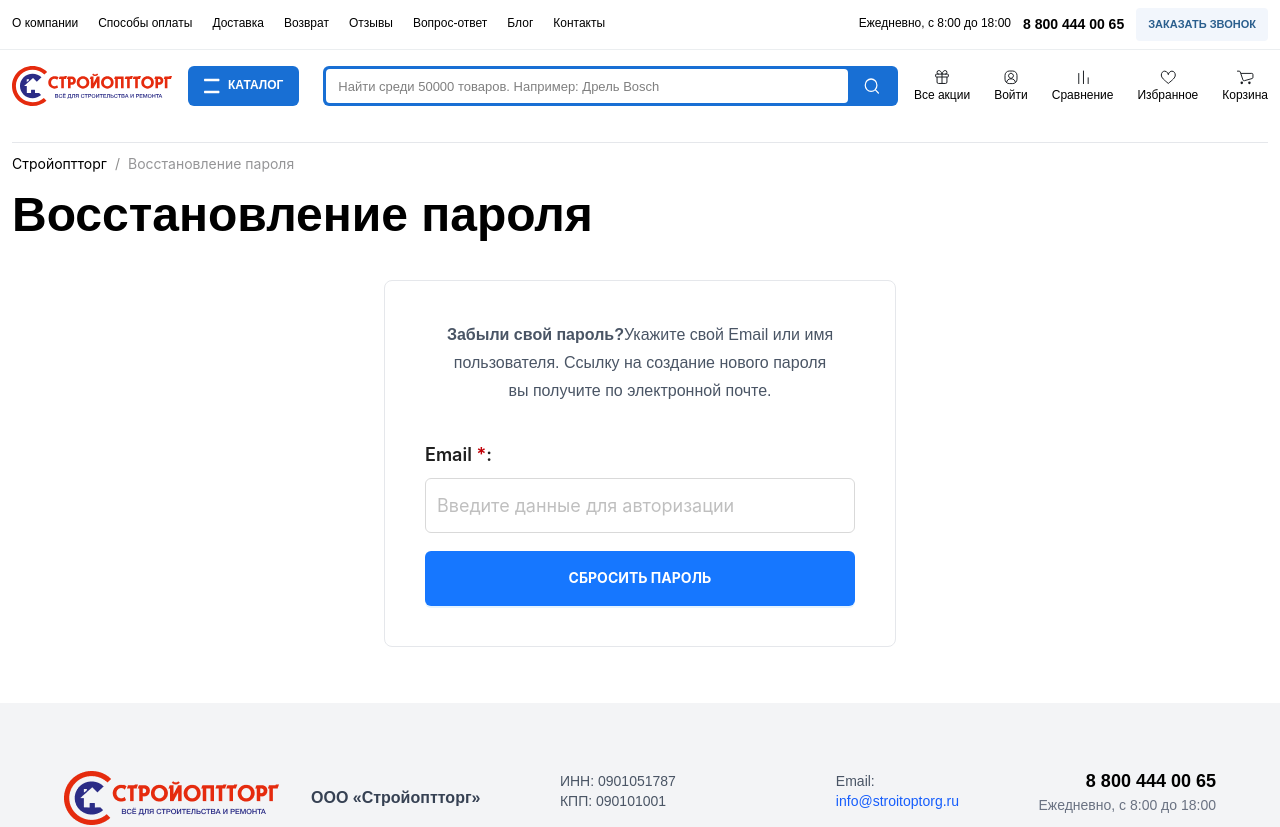
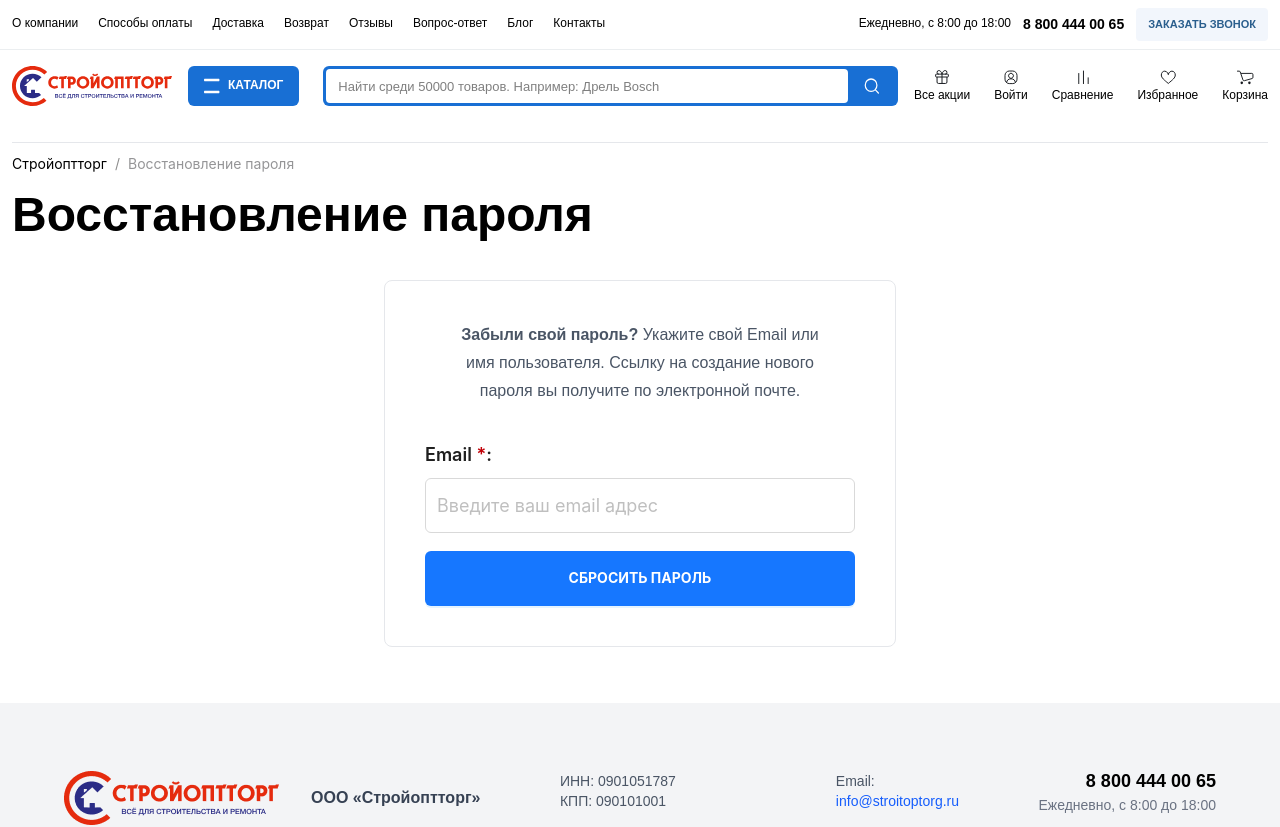
Before and after one commit to Temurprogram77/Hardware_store, a React (Vite) app: page /password-recovery in a window 1280 px wide. Shown: the top 827 px of the page. Built offline with nearby package versions, Linux system fonts and the light colour scheme.

Commit message:
PasswordRecovery full tayyor buldi

```diff
--- a/src/pages/PasswordRecovery.tsx
+++ b/src/pages/PasswordRecovery.tsx
@@ -1,7 +1,27 @@
-import { Breadcrumb, Button, Input, Space, Typography } from "antd"
-import { Link } from "react-router-dom"
+import { useState } from "react";
+import { Breadcrumb, Button, Input, Space, Typography } from "antd";
+import { Link } from "react-router-dom";
+import type { FC } from 'react';
 
-const PasswordRecovery = () => {
+const emailRegex = /^[a-zA-Z0-9._%+-]+@[a-zA-Z0-9.-]+\.[a-zA-Z]{2,}$/;
+
+const PasswordRecovery: FC = () => {
+  const [email, setEmail] = useState<string>('');
+  const [error, setError] = useState<string>('');
+  const handleEmailChange = (e: React.ChangeEvent<HTMLInputElement>) => {
+    setEmail(e.target.value);
+    if (error) {
+      setError('');
+    }
+  };
+  const handleResetPassword = () => {
+    if (!emailRegex.test(email)) {
+      setError('Пожалуйста, введите почту!');
+      return;
+    }
+    setEmail('');
+  };
+
   return (
     <main className="mb-10 mt-5 px-3">
       <hr className='text-gray-200' />
@@ -23,9 +43,16 @@ const PasswordRecovery = () => {
         <div className="mt-4">
           <h2 className="!font-bold text-4xl sm:text-5xl">Восстановление пароля</h2>
           <div className="!min-h-[400px] flex items-center justify-center">
-            <div className="border border-gray-200 flex items-center justify-center flex-col p-10 w-lg rounded-lg">
+            <div className="border border-gray-200 flex items-center justify-center flex-col p-10 w-full max-w-lg rounded-lg">
+
+              {error && (
+                <div className='border border-[#E52B0E] p-3 rounded border-dashed bg-[#FFF9F9] mb-5 w-full h-15 flex flex-col items-center justify-center'>
+                  <p className="text-[#E52B0E]">{error}</p>
+                </div>
+              )}
+
               <p className="w-[90%] text-gray-600 leading-7 text-md text-center">
-                <span className="!font-bold">Забыли свой пароль?</span>Укажите свой Email или имя пользователя. Ссылку на создание нового пароля вы получите по электронной почте.
+                <span className="!font-bold">Забыли свой пароль?</span> Укажите свой Email или имя пользователя. Ссылку на создание нового пароля вы получите по электронной почте.
               </p>
               <Space direction="vertical" className='w-full mt-5'>
                 <Typography.Title className='!text-lg'>
@@ -33,11 +60,17 @@ const PasswordRecovery = () => {
                 </Typography.Title>
                 <Input
                   className='w-full !h-[55px] !text-lg !mb-2.5 !-mt-2'
-                  placeholder="Введите данные для авторизации"
+                  placeholder="Введите ваш email адрес"
+                  value={email}
+                  onChange={handleEmailChange}
+                  onPressEnter={handleResetPassword}
+                  status={error ? 'error' : ''}
                 />
                 <Button
                   type='primary'
-                  className=' !w-full !h-[55px] !text-sm !font-bold !uppercase'>
+                  className=' !w-full !h-[55px] !text-sm !font-bold !uppercase'
+                  onClick={handleResetPassword}
+                >
                   Сбросить пароль
                 </Button>
               </Space>
@@ -49,4 +82,4 @@ const PasswordRecovery = () => {
   )
 }
 
-export default PasswordRecovery
+export default PasswordRecovery;
--- a/src/pages/Register.tsx
+++ b/src/pages/Register.tsx
@@ -14,14 +14,14 @@ export const regex = {
 }
 
 const Register: React.FC = () => {
-  const [email, setEmail] = useState('');
-  const [phone, setPhone] = useState('');
-  const [fullName, setFullName] = useState('');
-  const [region, setRegion] = useState('');
-  const [password, setPassword] = useState('');
-  const [confirmPassword, setConfirmPassword] = useState('');
-  const [agreeService, setAgreeService] = useState(false);
-  const [agreePolicy, setAgreePolicy] = useState(false);
+  const [email, setEmail] = useState<string>('');
+  const [phone, setPhone] = useState<string>('');
+  const [fullName, setFullName] = useState<string>('');
+  const [region, setRegion] = useState<string>('');
+  const [password, setPassword] = useState<string>('');
+  const [confirmPassword, setConfirmPassword] = useState<string>('');
+  const [agreeService, setAgreeService] = useState<boolean>(false);
+  const [agreePolicy, setAgreePolicy] = useState<boolean>(false);
 
   const [errors, setErrors] = useState({
     email: '',
@@ -30,12 +30,12 @@ const Register: React.FC = () => {
     region: '',
     password: '',
     confirmPassword: '',
-    agreement: '',
-    policy: '',
+    agreement: false,
+    policy: false,
   });
 
   const handleRegister = () => {
-    const newErrors = { email: '', phone: '', fullName: '', region: '', password: '', confirmPassword: '', agreement: '', policy: '' };
+    const newErrors = { email: '', phone: '', fullName: '', region: '', password: '', confirmPassword: '', agreement: false, policy: false };
 
     if (!regex.email.test(email)) newErrors.email = "Пожалуйста, введите действительную почту!";
     if (!regex.phone.test(phone)) newErrors.phone = "Поле телефон не заполнено!";
@@ -43,10 +43,10 @@ const Register: React.FC = () => {
     if (!regex.region.test(region)) newErrors.region = "Поле регион не заполнено!";
     if (!regex.password.test(password)) newErrors.password = "Пароль должен состоять не менее, чем из 8 символов";
     if (password !== confirmPassword) newErrors.confirmPassword = "Parollar mos emas";
-    if (!agreeService) newErrors.agreement = "Вы должны согласиться с условиями обслуживания";
-    if (!agreePolicy) newErrors.policy = "Вы должны согласиться с политикой конфиденциальности";
+    if (!agreeService) newErrors.agreement = false;
+    if (!agreePolicy) newErrors.policy = false;
 
-    setErrors(newErrors);
+    setErrors(newErrors)
 
     const isValid = Object.values(newErrors).every(val => val === "");
     if (!isValid) return;
```
